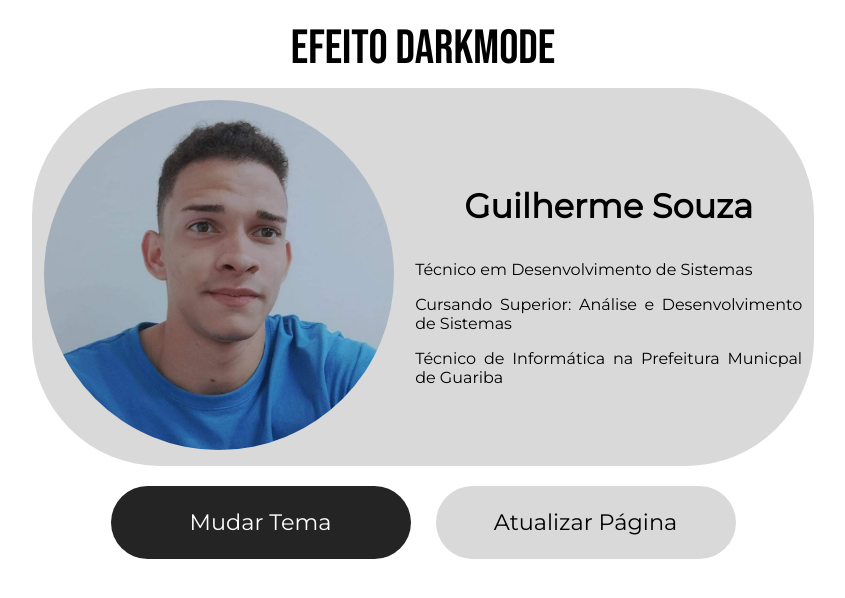
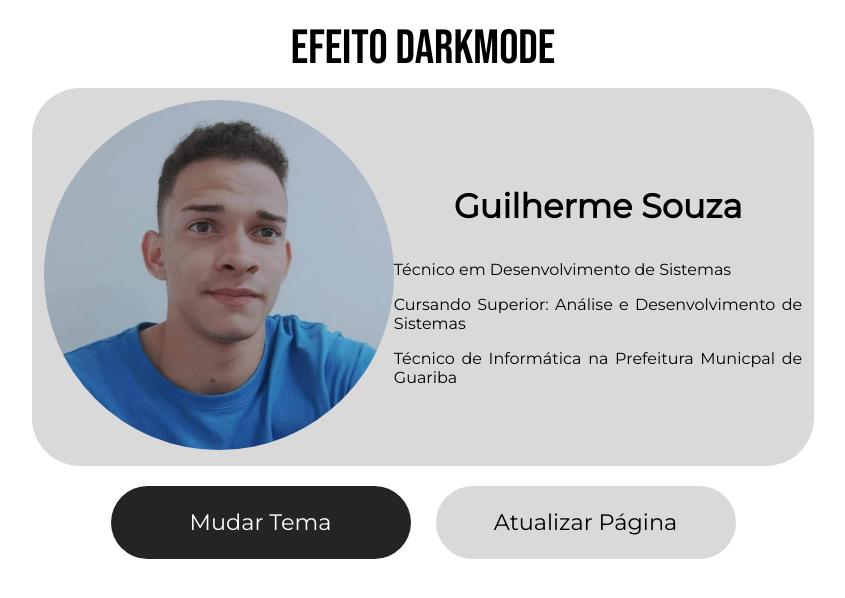
Before and after one commit to guilhermeprogrammer0/DarkMode, a plain HTML site: page index.html in a window 1280 px wide. Shown: the whole page, without its empty margins (217-1062 px from the left). Drawn offline with Linux system fonts and the light colour scheme.

Commit message:
Ajustando projeto

```diff
--- a/css/style.css
+++ b/css/style.css
@@ -33,14 +33,14 @@ header h1 {
     display: flex;
     margin: auto;
     background-color: var(--temaclaro-fundo);
-    border-radius: 8em;
+    border-radius: 3em;
     padding: 12px;
     justify-content: center;
     align-items: center;
 }
 
 .dev {
-    width: 60%;
+    width: 50%;
 }
 
 .dev .img {
```
